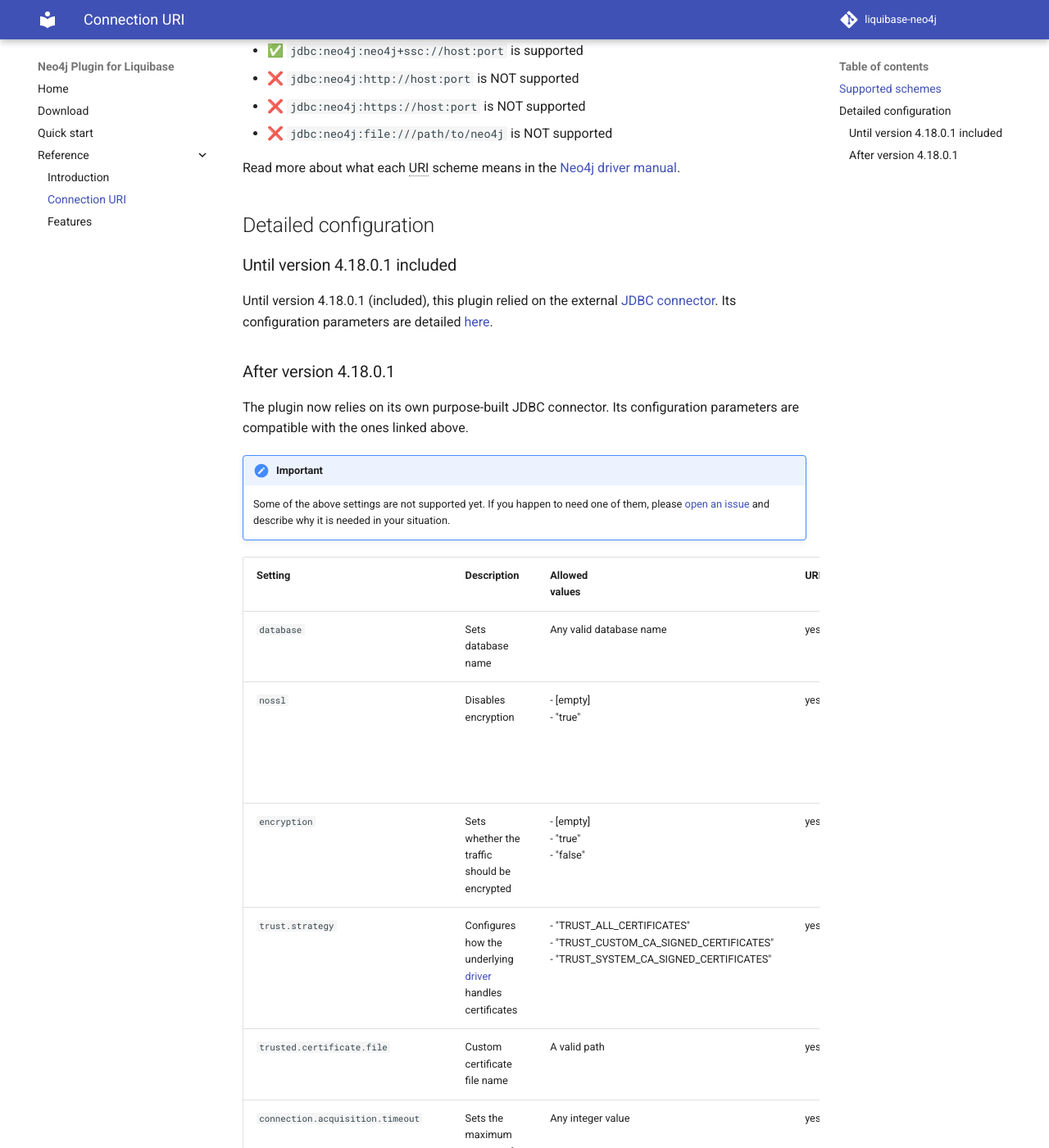
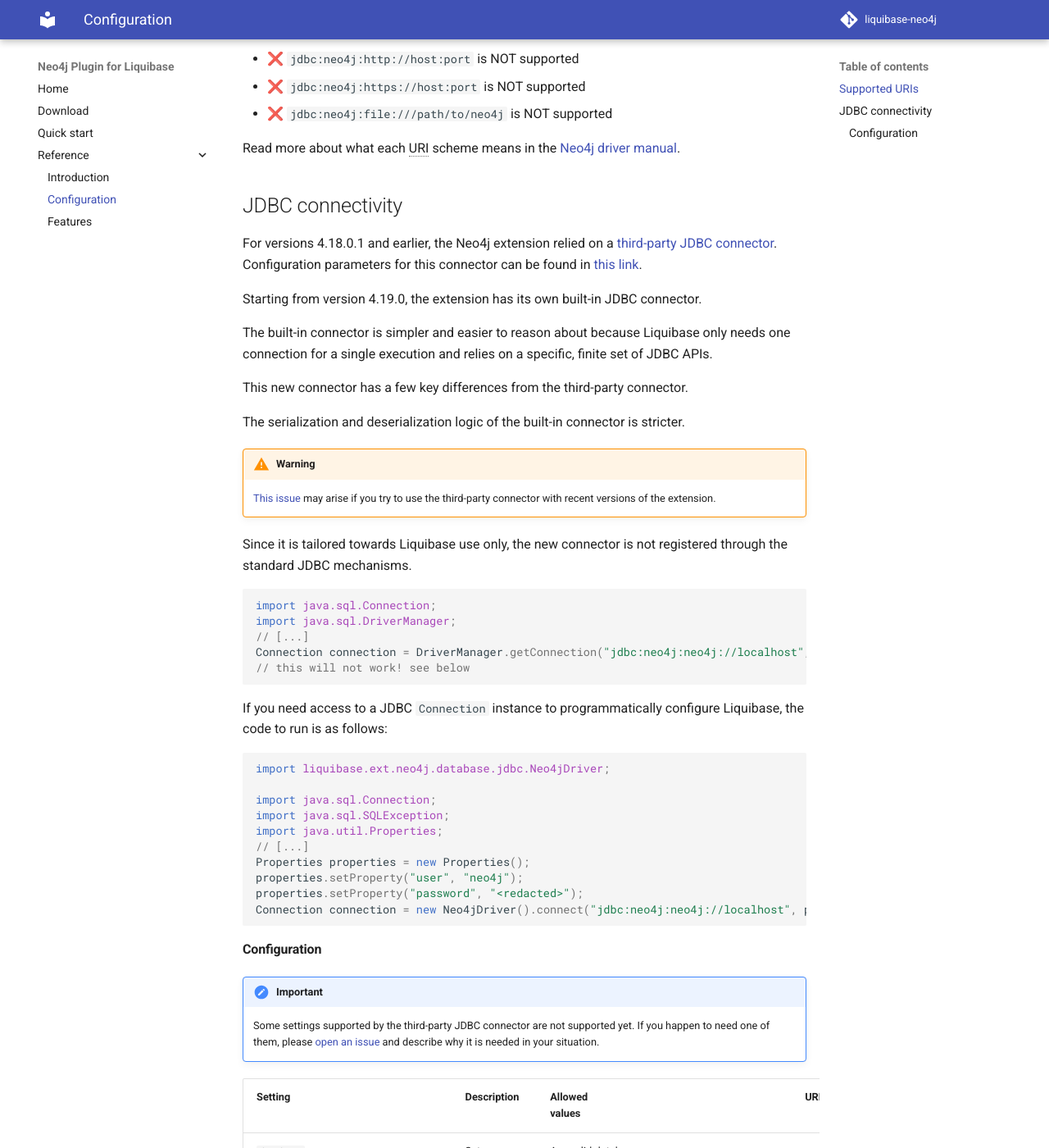
Before and after one commit to liquibase/liquibase-neo4j, an MkDocs documentation site: the page built from docs/reference-configuration.md, in a window 1280 px wide and 1400 px high, scrolled down 482 px. Shown: the whole window at 82% size. Built offline with MkDocs 1.6.1 and Material for MkDocs 9.7.7, drawn with Linux system fonts in a browser that asks for light colours; comment, search, counter and statistics services are not loaded; some of the changed text lies outside the part shown.

Commit message:
Document key differences between the 2 JDBC connectors
Fixes #314

````diff
--- a/docs/reference-connection-uri.md
+++ b/docs/reference-configuration.md
@@ -1,8 +1,8 @@
-# Neo4j Connection URI
+# Neo4j Configuration
 
-`liquibase-neo4j` accepts only URI in the JDBC format.
+## Supported URIs
 
-## Supported schemes
+`liquibase-neo4j` accepts only URIs in the JDBC format.
 
 Only connections through the Bolt protocol variants are supported.
 Connections through HTTP or embedded are not supported by the extension.
@@ -17,26 +17,53 @@ Connections through HTTP or embedded are not supported by the extension.
 - ❌ `jdbc:neo4j:https://host:port` is NOT supported
 - ❌ `jdbc:neo4j:file:///path/to/neo4j` is NOT supported
 
-Read more about what each URI scheme means in the [Neo4j driver manual](https://neo4j.com/docs/driver-manual/4.0/client-applications/#driver-configuration-examples).
+Read more about what each URI scheme means in the [Neo4j driver manual](https://neo4j.com/docs/java-manual/current/client-applications/#_examples).
 
-## Detailed configuration
+## JDBC connectivity
 
-### Until version 4.18.0.1 included
+For versions 4.18.0.1 and earlier, the Neo4j extension relied on a [third-party JDBC connector](https://github.com/neo4j-contrib/neo4j-jdbc).
+Configuration parameters for this connector can be found in [this link](https://github.com/neo4j-contrib/neo4j-jdbc#list-of-supported-neo4j-configuration-parameters).
 
-Until version 4.18.0.1 (included), this plugin relied on the
-external [JDBC connector](https://github.com/neo4j-contrib/neo4j-jdbc).
-Its configuration parameters are
-detailed [here](https://github.com/neo4j-contrib/neo4j-jdbc#list-of-supported-neo4j-configuration-parameters).
+Starting from version 4.19.0, the extension has its own built-in JDBC connector.
 
-### After version 4.18.0.1
+The built-in connector is simpler and easier to reason about because Liquibase only needs one connection for a single execution and relies on a specific, finite set of JDBC APIs.
 
-The plugin now relies on its own purpose-built JDBC connector.
-Its configuration parameters are compatible with the ones linked above.
+This new connector has a few key differences from the third-party connector.
+
+The serialization and deserialization logic of the built-in connector is stricter.
+
+!!! warning
+    [This issue](https://github.com/neo4j-contrib/neo4j-jdbc/issues/412) may arise if you try to use the third-party connector with recent versions of the extension.
+
+Since it is tailored towards Liquibase use only, the new connector is not registered through the standard JDBC mechanisms.
+
+```java
+import java.sql.Connection;
+import java.sql.DriverManager;
+// [...]
+Connection connection = DriverManager.getConnection("jdbc:neo4j:neo4j://localhost", "neo4j", "<redacted>");
+// this will not work! see below
+```
+
+If you need access to a JDBC `Connection` instance to programmatically configure Liquibase, the code to run is as follows:
+```java
+import liquibase.ext.neo4j.database.jdbc.Neo4jDriver;
+
+import java.sql.Connection;
+import java.sql.SQLException;
+import java.util.Properties;
+// [...]
+Properties properties = new Properties();
+properties.setProperty("user", "neo4j");
+properties.setProperty("password", "<redacted>");
+Connection connection = new Neo4jDriver().connect("jdbc:neo4j:neo4j://localhost", properties);
+```
+
+#### Configuration
 
 !!! important
-    Some of the above settings are not supported yet. If you happen to need one of them, please
-    [open an issue](https://github.com/liquibase/liquibase-neo4j/issues/new) and describe why it is needed in your
-    situation.
+    Some settings supported by the third-party JDBC connector are not supported yet. If you happen to need one of them, please
+    [open an issue](https://github.com/liquibase/liquibase-neo4j/issues/new) and describe why it is needed in your situation.
 
 | Setting&nbsp;&nbsp;&nbsp;&nbsp;&nbsp;&nbsp;&nbsp;&nbsp;&nbsp;&nbsp;&nbsp;&nbsp;&nbsp;&nbsp;&nbsp;&nbsp;&nbsp;&nbsp;&nbsp;&nbsp;&nbsp;&nbsp;&nbsp;&nbsp;&nbsp;&nbsp;&nbsp;&nbsp;&nbsp;&nbsp;&nbsp;&nbsp;&nbsp;&nbsp;&nbsp;&nbsp;&nbsp;&nbsp;&nbsp;&nbsp;&nbsp;&nbsp;&nbsp;&nbsp;&nbsp;&nbsp;&nbsp;&nbsp;&nbsp;&nbsp;&nbsp;&nbsp;&nbsp;&nbsp;&nbsp;&nbsp;&nbsp; | Description                                                                                                        | Allowed values&nbsp;&nbsp;&nbsp;&nbsp;&nbsp;&nbsp;&nbsp;&nbsp;&nbsp;&nbsp;&nbsp;&nbsp;&nbsp;&nbsp;&nbsp;&nbsp;&nbsp;&nbsp;&nbsp;&nbsp;&nbsp;&nbsp;&nbsp;&nbsp;&nbsp;&nbsp;&nbsp;&nbsp;&nbsp;&nbsp;&nbsp;&nbsp;&nbsp;&nbsp;&nbsp;&nbsp;&nbsp;&nbsp;&nbsp;&nbsp;&nbsp;&nbsp;&nbsp;&nbsp;&nbsp;&nbsp;&nbsp;&nbsp;&nbsp;&nbsp;&nbsp;&nbsp;&nbsp;&nbsp;&nbsp;&nbsp;&nbsp;&nbsp;&nbsp;&nbsp;&nbsp;&nbsp;&nbsp;&nbsp;&nbsp;&nbsp;&nbsp;&nbsp;&nbsp;&nbsp;&nbsp;&nbsp;&nbsp;&nbsp;&nbsp;&nbsp; | URL? | Properties? | Remarks                                                                                                                                                                                             |
 |---------------------------------------------------------------------------------------------------------------------------------------------------------------------------------------------------------------------------------------------------------------------------------------------------------------------------------------------------------------|--------------------------------------------------------------------------------------------------------------------|----------------------------------------------------------------------------------------------------------------------------------------------------------------------------------------------------------------------------------------------------------------------------------------------------------------------------------------------------------------------------------------------------------------------------------------------------------------------------------------|------|-------------|-----------------------------------------------------------------------------------------------------------------------------------------------------------------------------------------------------|
--- a/mkdocs.yml
+++ b/mkdocs.yml
@@ -5,7 +5,7 @@ nav:
   - Quick start: quickstart.md
   - 'Reference':
     - 'Introduction': reference-intro.md
-    - 'Connection URI': reference-connection-uri.md
+    - 'Configuration': reference-configuration.md
     - 'Features': reference-features.md
 repo_name: 'liquibase-neo4j'
 repo_url: 'https://github.com/liquibase/liquibase-neo4j'
````
Also changed, not shown: docs/reference-features.md (+1 -1 lines).
